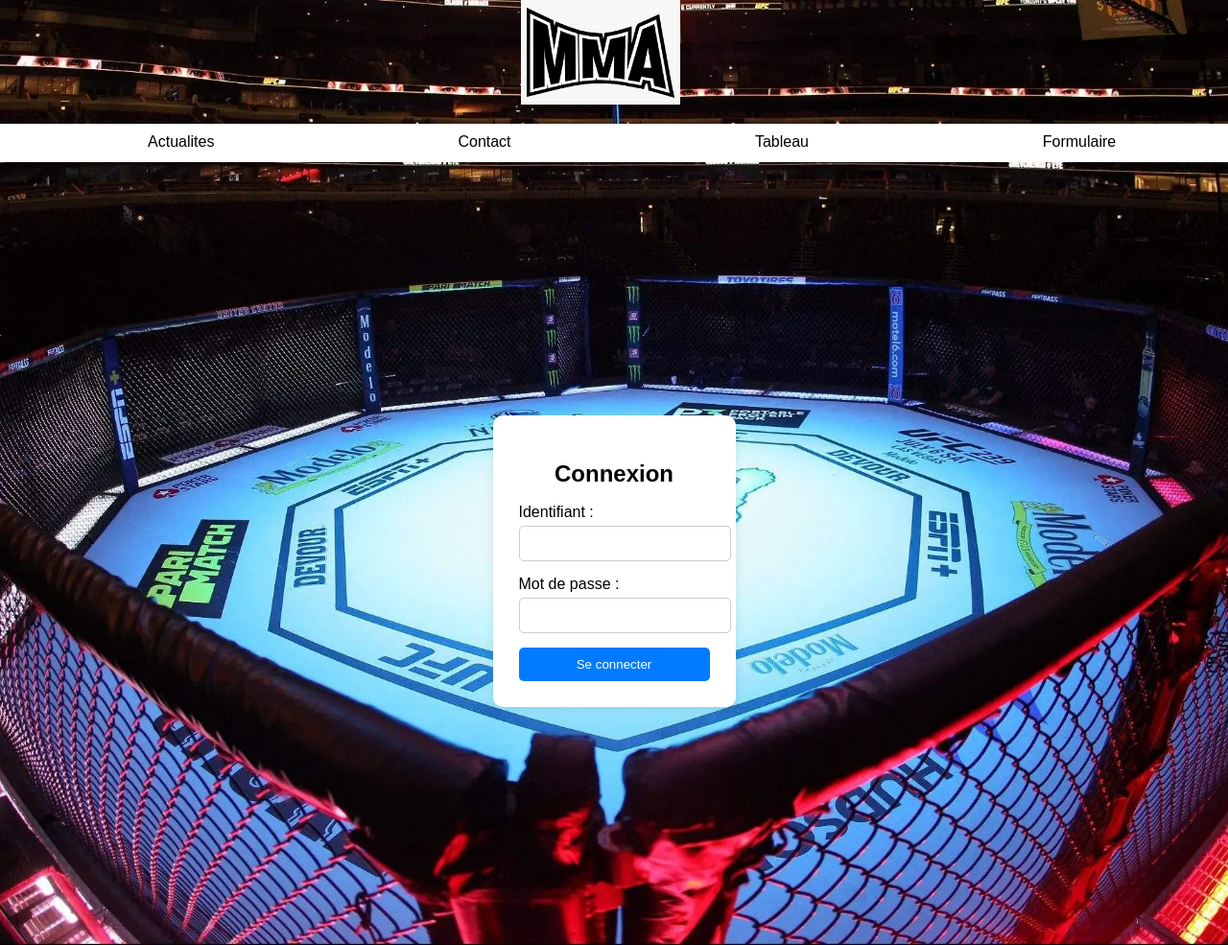
After one commit to HAMMAMI-Rayan/projet-1, a PHP site: page /vue/connexion.html in a window 1280 px wide. The commit adds this page. Shown: the whole page at 96% size. Run offline with PHP 8.4, Linux system fonts and the light colour scheme.

Commit message:
modification de navigation

```diff
--- a/css/cours.css
+++ b/css/cours.css
@@ -18,7 +18,7 @@ nav ul {
 
 nav ul li {
     float: left;
-    width: 25%;
+    width: 20%;
     text-align: center;
 }
 
--- /dev/null
+++ b/css/style_connexion.css
@@ -0,0 +1,107 @@
+body {
+    font-family: Arial, sans-serif;
+    margin: 0;
+    padding: 0;
+    background-image: url('../image/imagePour-Inpriction.jpg'); /* Remplacez 'votre-image.jpg' par le chemin de votre image */
+	background-size: cover; /* Couvrir tout l'espace disponible sans déformation */
+	background-repeat: no-repeat; /* Empêcher la répétition de l'image en arrière-plan */
+	background-position: center; /* Positionner l'image au centre de l'écran */
+}
+
+.container {
+    display: flex;
+    justify-content: center;
+    align-items: center;
+    height: 100vh;
+}
+
+.login-form {
+    background-color: #fff;
+    padding: 27px;
+    border-radius: 10px;
+    box-shadow: 0px 0px 10px rgba(0, 0, 0, 0.1);
+}
+
+.login-form h2 {
+    margin-bottom: 17px;
+    text-align: center;
+}
+
+.input-group {
+    margin-bottom: 15px;
+}
+
+.input-group label {
+    display: block;
+    margin-bottom: 5px;
+}
+
+.input-group input {
+    width: 100%;
+    padding: 10px;
+    border: 1px solid #ccc;
+    border-radius: 5px;
+}
+
+button {
+    width: 100%;
+    padding: 10px;
+    background-color: #007bff;
+    color: #fff;
+    border: none;
+    border-radius: 5px;
+    cursor: pointer;
+}
+
+button:hover {
+    background-color: #0056b3;
+}
+
+nav {
+    width: 100%;
+    margin: 0 auto;
+    background-color: white;
+    position: sticky;
+    top: 0;
+}
+
+nav ul {
+    list-style-type: none;
+}
+
+nav ul li {
+    float: left;
+    width: 25%;
+    text-align: center;
+}
+
+nav ul::after {
+    content: "";
+    display: table;
+    clear: both;
+}
+
+nav a {
+    display: block;
+    text-decoration: none;
+    color: black;
+    border-bottom: 2px solid transparent;
+    padding: 10px 0;
+}
+
+nav a:hover {
+    color: orange;
+    border-bottom: 2px solid gold;
+}
+
+.centered-image {
+    display: flex;
+    justify-content: center;
+    align-items: center;
+}
+
+img.accueil{
+    width: 60%;
+	height: auto;
+	margin-left: 15%;
+}
--- a/css/style_formulaire.css
+++ b/css/style_formulaire.css
@@ -18,7 +18,7 @@ nav ul {
 
 nav ul li {
     float: left;
-    width: 25%;
+    width: 20%;
     text-align: center;
 }
 
--- /dev/null
+++ b/vue/connexion.html
@@ -0,0 +1,38 @@
+<!DOCTYPE html>
+<html lang="fr">
+<head>
+    <meta charset="UTF-8">
+    <meta name="viewport" content="width=device-width, initial-scale=1.0">
+    <title>Connexion</title>
+    <link rel="stylesheet" href="../css/style_connexion.css">
+</head>
+<body>
+    <div class="centered-image">
+        <a href="site_perso.html" tabindex="1">
+            <img class="accueil"src="../image/logo mma.png" alt="mma-fight-team-logo">
+        </a>
+    </div>
+    <nav>
+		<ul>
+			<li class="deroulant"><a href="https://www.leparisien.fr/sports/mma/" tabindex="2">Actualites &ensp;</a></li>
+			<li><a href="#" tabindex="3">Contact</a></li>
+			<li><a href="Tableau.html" tabindex="4">Tableau</a></li>
+			<li><a href="formulair-siteperso.html" tabindex="5">Formulaire</a></li>
+		</ul>
+	</nav>
+    <div class="container">
+        <form action="login.php" method="POST" class="login-form">
+            <h2>Connexion</h2>
+            <div class="input-group">
+                <label for="identifiant">Identifiant :</label>
+                <input type="text" id="identifiant" name="identifiant" required>
+            </div>
+            <div class="input-group">
+                <label for="mot_de_passe">Mot de passe :</label>
+                <input type="password" id="mot_de_passe" name="mot_de_passe" required>
+            </div>
+            <button type="submit">Se connecter</button>
+        </form>
+    </div>
+</body>
+</html>
--- a/vue/formulair-siteperso.html
+++ b/vue/formulair-siteperso.html
@@ -18,6 +18,7 @@
 			<li><a href="#" tabindex="3">Contact</a></li>
 			<li><a href="Tableau.html" tabindex="4">Tableau</a></li>
 			<li><a href="formulair-siteperso.html" tabindex="5">Formulaire</a></li>
+			<li><a href="connexion.html" tabindex="6">Connexion</a></li>
 		</ul>
 	</nav>
 
--- a/vue/site_perso.html
+++ b/vue/site_perso.html
@@ -17,6 +17,7 @@
                 <li><a href="#" tabindex="3">Contact</a></li>
                 <li><a href="Tableau.html" tabindex="4">Tableau</a></li>
                 <li><a href="formulair-siteperso.html" tabindex="5">Formulaire</a></li>
+                <li><a href="connexion.html" tabindex="6">Connexion</a></li>
             </ul>
         </nav>
         <div class="container">
```
